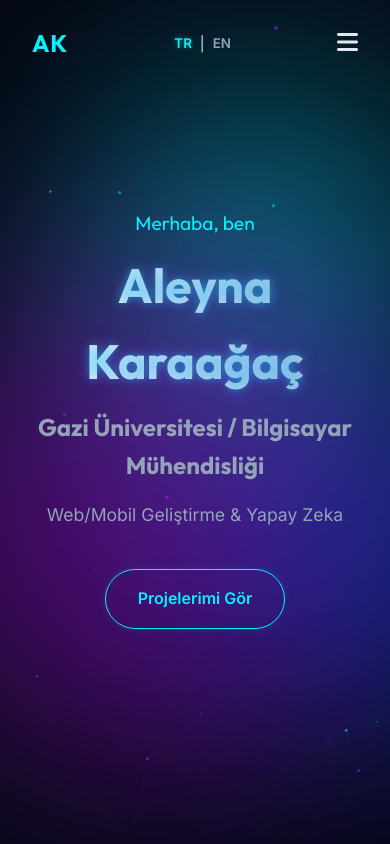
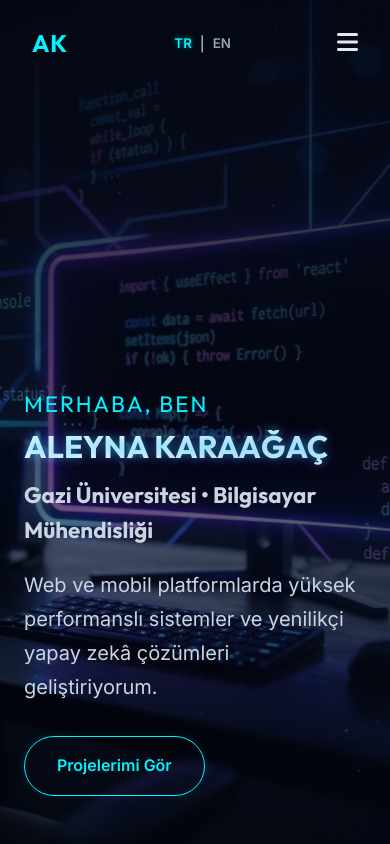
Before and after one commit to Aleyna134/portfolio-website, a plain HTML site: page index.html in a window 390 px wide. Shown: the top 844 px of the page. Drawn offline with Linux system fonts and the light colour scheme.

Commit message:
design: simplify hero to single-slide background with typewriter effect, uppercase name and responsive styling

```diff
--- a/index.html
+++ b/index.html
@@ -40,23 +40,16 @@
 
     <!-- Hero Section -->
     <section id="hero" class="hero-section">
-        <!-- Background Ambient Glows -->
-        <div class="ambient-glow orb-1"></div>
-        <div class="ambient-glow orb-2"></div>
-        <div class="ambient-glow orb-3"></div>
-
-        <!-- Robot Intro Animation -->
-        <div class="drone-container" id="intro-drone">
-            <img src="robot.png" alt="Robot" class="robot-img">
-            <div class="laser-beam"></div>
-        </div>
-
-        <div class="hero-content" id="hero-text">
-            <h2 class="greeting" data-i18n="hero_greeting">Merhaba, ben</h2>
-            <h1 class="name neon-text" data-i18n="hero_name">Aleyna Karaağaç</h1>
-            <h3 class="title" data-i18n="hero_title">Gazi Üniversitesi / Bilgisayar Mühendisliği</h3>
-            <p class="tagline" data-i18n="hero_tagline">Web/Mobil Geliştirme & Yapay Zeka</p>
-            <a href="#projects" class="cta-button" data-i18n="hero_cta">Projelerimi Gör</a>
+        <!-- Hero Content (Single Full-Screen Background) -->
+        <div class="hero-slide">
+            <div class="hero-slide-bg" style="background-image: url('slide1_bg.png');"></div>
+            <div class="hero-content">
+                <h2 class="greeting" data-i18n="hero_greeting">Merhaba, ben</h2>
+                <h1 class="name neon-text" data-i18n="hero_name">ALEYNA KARAAĞAÇ</h1>
+                <h3 class="title" data-i18n="hero_title">Gazi Üniversitesi • Bilgisayar Mühendisliği</h3>
+                <p class="tagline"><span id="typewriter-text" data-i18n="hero_tagline">Web ve mobil platformlarda yüksek performanslı sistemler ve yenilikçi yapay zekâ çözümleri geliştiriyorum.</span><span class="typewriter-cursor">|</span></p>
+                <a href="#projects" class="cta-button" data-i18n="hero_cta">Projelerimi Gör</a>
+            </div>
         </div>
     </section>
 
--- a/script.js
+++ b/script.js
@@ -6,9 +6,9 @@ const translations = {
         nav_experience: "Deneyim & Eğitim",
         nav_contact: "İletişim",
         hero_greeting: "Merhaba, ben",
-        hero_name: "Aleyna Karaağaç",
-        hero_title: "Gazi Üniversitesi / Bilgisayar Mühendisliği",
-        hero_tagline: "Web/Mobil Geliştirme & Yapay Zeka",
+        hero_name: "ALEYNA KARAAĞAÇ",
+        hero_title: "Gazi Üniversitesi • Bilgisayar Mühendisliği",
+        hero_tagline: "Web ve mobil platformlarda yüksek performanslı sistemler ve yenilikçi yapay zekâ çözümleri geliştiriyorum.",
         hero_cta: "Projelerimi Gör",
         about_title: "Hakkımda",
         about_text: "Backend sistemler, otomasyon teknolojileri ve yapay zekâ destekli web/mobil uygulamalar üzerine çalışan üçüncü sınıf bilgisayar mühendisliği öğrencisiyim. Takım projelerinde aktif rol alarak güvenli, ölçeklenebilir ve kullanıcı odaklı yazılım çözümleri geliştirmeye odaklanıyorum.",
@@ -76,9 +76,9 @@ const translations = {
         nav_experience: "Experience & Education",
         nav_contact: "Contact",
         hero_greeting: "Hello, I am",
-        hero_name: "Aleyna Karaağaç",
-        hero_title: "Gazi University / Computer Engineering",
-        hero_tagline: "Web/Mobile Development & AI",
+        hero_name: "ALEYNA KARAAĞAÇ",
+        hero_title: "Gazi University • Computer Engineering",
+        hero_tagline: "Developing high-performance systems and innovative AI solutions across web and mobile platforms.",
         hero_cta: "View My Work",
         about_title: "About Me",
         about_text: "I am a third-year computer engineering student specializing in backend systems, automation technologies, and AI-powered web/mobile applications. I focus on developing secure, scalable, and user-centric software solutions by taking active roles in team projects.",
@@ -143,16 +143,24 @@ const translations = {
 
 document.addEventListener('DOMContentLoaded', () => {
 
-    // --- Intro Animation Logic ---
-    // Always play on refresh
-    document.body.classList.add('run-intro');
 
-    // Clean up after animation finishes
-    setTimeout(() => {
-        document.body.classList.remove('run-intro');
-        const drone = document.getElementById('intro-drone');
-        if (drone) drone.style.display = 'none';
-    }, 6500);
+
+    // --- Typewriter Animation Logic ---
+    let typewriterTimeout;
+    function typeWriter(element, text, speed = 25) {
+        clearTimeout(typewriterTimeout);
+        element.textContent = "";
+        let i = 0;
+
+        function type() {
+            if (i < text.length) {
+                element.textContent += text.charAt(i);
+                i++;
+                typewriterTimeout = setTimeout(type, speed);
+            }
+        }
+        type();
+    }
 
     // --- Language Switcher ---
     const btnTr = document.getElementById('lang-tr');
@@ -163,7 +171,11 @@ document.addEventListener('DOMContentLoaded', () => {
         document.querySelectorAll('[data-i18n]').forEach(el => {
             const key = el.getAttribute('data-i18n');
             if (translations[lang][key]) {
-                el.textContent = translations[lang][key];
+                if (key === 'hero_tagline') {
+                    typeWriter(el, translations[lang][key], 25);
+                } else {
+                    el.textContent = translations[lang][key];
+                }
             }
         });
 
@@ -178,6 +190,9 @@ document.addEventListener('DOMContentLoaded', () => {
 
     btnTr.addEventListener('click', () => setLanguage('tr'));
     btnEn.addEventListener('click', () => setLanguage('en'));
+
+    // Initialize default language and typewriter on page load
+    setLanguage('tr');
 
     // --- Navbar Scroll Effect ---
     const navbar = document.getElementById('navbar');
--- a/styles.css
+++ b/styles.css
@@ -237,131 +237,223 @@ nav.scrolled {
     100% { transform: translate(40px, -60px) scale(1.1); }
 }
 
-.hero-content {
-    max-width: 800px;
-    position: relative;
+/* Hero Slider Container */
+.hero-slider-container {
+    position: absolute;
+    top: 0;
+    left: 0;
+    width: 100%;
+    height: 100%;
     z-index: 1;
 }
 
+.hero-slider {
+    position: relative;
+    width: 100%;
+    height: 100%;
+}
+
+.hero-slide {
+    position: absolute;
+    top: 0;
+    left: 0;
+    width: 100%;
+    height: 100%;
+    opacity: 1;
+    pointer-events: auto;
+    display: flex;
+    align-items: flex-end;
+    justify-content: flex-start;
+    text-align: left;
+    padding: 6rem;
+    overflow: hidden;
+}
+
+.hero-slide::after {
+    content: '';
+    position: absolute;
+    top: 0;
+    left: 0;
+    width: 100%;
+    height: 100%;
+    background: radial-gradient(circle at 20% 80%, rgba(5, 8, 20, 0.45) 0%, rgba(5, 8, 20, 0.95) 100%);
+    z-index: -1;
+}
+
+.hero-slide-bg {
+    position: absolute;
+    top: 0;
+    left: 0;
+    width: 100%;
+    height: 100%;
+    background-size: cover;
+    background-position: center;
+    background-repeat: no-repeat;
+    z-index: -2;
+    animation: zoomBackground 8s forwards cubic-bezier(0.1, 0.8, 0.3, 1);
+}
+
+@keyframes zoomBackground {
+    from {
+        transform: scale(1.08);
+        opacity: 0;
+    }
+    to {
+        transform: scale(1.0);
+        opacity: 1;
+    }
+}
+
+.hero-content {
+    max-width: 1000px;
+    position: relative;
+    z-index: 1;
+    width: 100%;
+    display: flex;
+    flex-direction: column;
+    align-items: flex-start;
+}
+
 .hero-content .greeting {
-    font-size: 1.2rem;
+    font-size: 1.4rem;
     color: var(--cyan);
     margin-bottom: 0.5rem;
-    font-weight: 400;
+    font-weight: 500;
+    letter-spacing: 2px;
+    text-transform: uppercase;
 }
 
 .hero-content .name {
-    font-size: clamp(3rem, 8vw, 5rem);
-    margin-bottom: 0.5rem;
-    background: linear-gradient(90deg, #ffffff, #a8b2d1);
+    font-size: clamp(3.5rem, 8vw, 5.5rem);
+    margin-bottom: 0.8rem;
+    background: linear-gradient(90deg, #ffffff, #e6f0ff);
     -webkit-background-clip: text;
     -webkit-text-fill-color: transparent;
+    font-weight: 800;
+    line-height: 1.1;
+    white-space: nowrap;
 }
 
 .hero-content .title {
-    font-size: clamp(1.5rem, 4vw, 2.5rem);
-    color: var(--text-muted);
-    margin-bottom: 1rem;
+    font-size: clamp(1.4rem, 3.5vw, 2.3rem);
+    color: #cbd5e1;
+    margin-bottom: 1.2rem;
+    font-weight: 600;
 }
 
 .hero-content .tagline {
-    font-size: 1.1rem;
-    color: var(--text-muted);
-    margin-bottom: 2.5rem;
-    max-width: 600px;
-    margin-left: auto;
+    font-size: 1.25rem;
+    color: #cbd5e1;
+    margin-bottom: 2rem;
+    max-width: 650px;
+    margin-left: 0;
     margin-right: auto;
+    line-height: 1.7;
 }
 
-/* Intro Drone Animation Sequence */
-.drone-container {
-    display: none;
-    position: absolute;
-    top: 40%;
-    left: 0;
-    width: 100px;
-    height: 100px;
-    z-index: 10;
-    transform: translateX(-200px);
+/* Typewriter Cursor animation */
+.typewriter-cursor {
+    display: inline-block;
+    color: var(--cyan);
+    font-weight: 500;
+    margin-left: 4px;
+    animation: blinkCursor 0.8s infinite;
 }
 
-body.run-intro .drone-container {
-    display: block;
-    animation: droneFlight 6s forwards linear;
+@keyframes blinkCursor {
+    0%, 100% { opacity: 1; }
+    50% { opacity: 0; }
 }
 
-body.run-intro .hero-content {
-    animation: textDrag 6s forwards ease-in-out;
+/* Slide Specific Tags styling */
+.slide-tags {
+    display: flex;
+    justify-content: flex-start;
+    flex-wrap: wrap;
+    gap: 0.6rem;
+    margin-bottom: 1.5rem;
 }
 
-.robot-img {
-    width: 100%;
-    height: auto;
-    filter: drop-shadow(0 0 10px rgba(0, 243, 255, 0.3)) drop-shadow(0 0 20px rgba(188, 19, 254, 0.3));
+.slide-tags span {
+    background: rgba(0, 243, 255, 0.12);
+    border: 1px solid rgba(0, 243, 255, 0.45);
+    padding: 0.35rem 0.85rem;
+    border-radius: 20px;
+    font-size: 0.85rem;
+    color: var(--cyan);
+    text-shadow: 0 0 5px rgba(0, 243, 255, 0.3);
+    transition: var(--transition);
 }
 
-body.run-intro .robot-img {
-    transform-origin: bottom center;
-    animation: robotActions 6s forwards linear;
+
+
+.slide-tags span:hover {
+    background: rgba(0, 243, 255, 0.15);
+    border-color: var(--cyan);
+    box-shadow: 0 0 10px rgba(0, 243, 255, 0.4);
 }
 
-.laser-beam {
-    position: absolute;
-    top: 50%;
-    left: 20px;
-    width: 0;
-    height: 2px;
-    background: var(--cyan);
-    box-shadow: 0 0 10px var(--cyan), 0 0 20px var(--purple);
-    transform: translateY(-50%) translateX(-100%);
+/* Animations inside active slide */
+.hero-slide.active .greeting {
+    animation: slideUpFade 0.6s 0.2s both;
 }
 
-body.run-intro .laser-beam {
-    animation: laserShoot 6s forwards linear;
+.hero-slide.active .name {
+    animation: slideUpFade 0.8s 0.3s both;
 }
 
-@keyframes droneFlight {
-    0% { transform: translateX(-200px) rotateY(0); }
-    12% { transform: translateX(40vw) rotateY(0); }
-    18% { transform: translateX(40vw) rotateY(0); }
-    50% { transform: translateX(80vw) rotateY(0); }
-    60% { transform: translateX(80vw) rotateY(0); }
-    70% { transform: translateX(120vw) rotateY(0); }
-    71% { transform: translateX(120vw) rotateY(180deg); }
-    75% { transform: translateX(85vw) rotateY(180deg); }
-    88% { transform: translateX(85vw) rotateY(180deg); }
-    95%, 100% { transform: translateX(120vw) rotateY(180deg); }
+.hero-slide.active .slide-tags {
+    animation: slideUpFade 0.8s 0.4s both;
 }
 
-@keyframes textDrag {
-    0%, 18% { opacity: 0; transform: translateX(-100vw); }
-    28% { opacity: 1; transform: translateX(-70vw); }
-    50%, 100% { opacity: 1; transform: translateX(0); }
+.hero-slide.active .title {
+    animation: slideUpFade 0.8s 0.4s both;
 }
 
-@keyframes laserShoot {
-    0%, 12% { width: 0; opacity: 0; }
-    18% { width: 90vw; opacity: 1; }
-    48% { width: 50vw; opacity: 1; }
-    50%, 100% { width: 0; opacity: 0; }
+.hero-slide.active .tagline {
+    animation: slideUpFade 0.8s 0.5s both;
 }
 
-@keyframes robotActions {
-    0%, 49% { transform: rotate(0); }
-    /* Dusting hands (fast body wiggle) */
-    51% { transform: rotate(10deg); }
-    53% { transform: rotate(-10deg); }
-    55% { transform: rotate(10deg); }
-    57% { transform: rotate(-10deg); }
-    59% { transform: rotate(0); }
-    /* Peek and wave (slower body tilt) */
-    60%, 75% { transform: rotate(0); }
-    80% { transform: rotate(20deg); }
-    82% { transform: rotate(-10deg); }
-    84% { transform: rotate(20deg); }
-    86% { transform: rotate(-10deg); }
-    88%, 100% { transform: rotate(0); }
+.hero-slide.active .cta-button {
+    animation: slideUpFade 0.8s 0.6s both;
 }
+
+@keyframes slideUpFade {
+    from {
+        opacity: 0;
+        transform: translateY(20px);
+    }
+    to {
+        opacity: 1;
+        transform: translateY(0);
+    }
+}
+
+
+
+@media (max-width: 768px) {
+    .hero-slide {
+        align-items: flex-end;
+        justify-content: flex-start;
+        text-align: left;
+        padding: 3rem 1.5rem;
+    }
+    .hero-content {
+        align-items: flex-start;
+    }
+    .hero-content .tagline {
+        margin-left: 0;
+        margin-right: auto;
+    }
+    .slide-tags {
+        justify-content: flex-start;
+    }
+    .hero-content .name {
+        font-size: clamp(1.6rem, 8vw, 3.2rem);
+    }
+}
+
+
 
 .cta-button {
     display: inline-block;
```
Also changed, not shown: slide1_bg.png (added).
